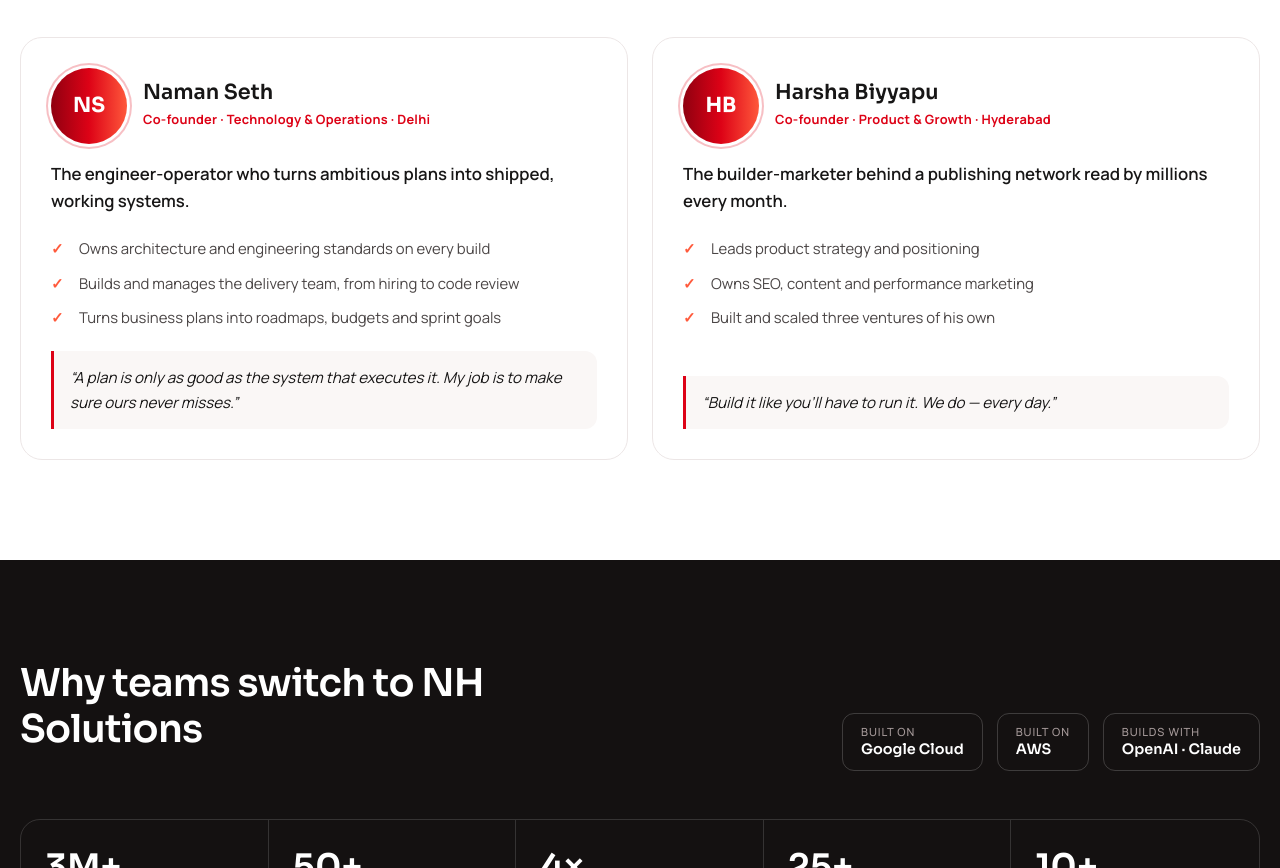
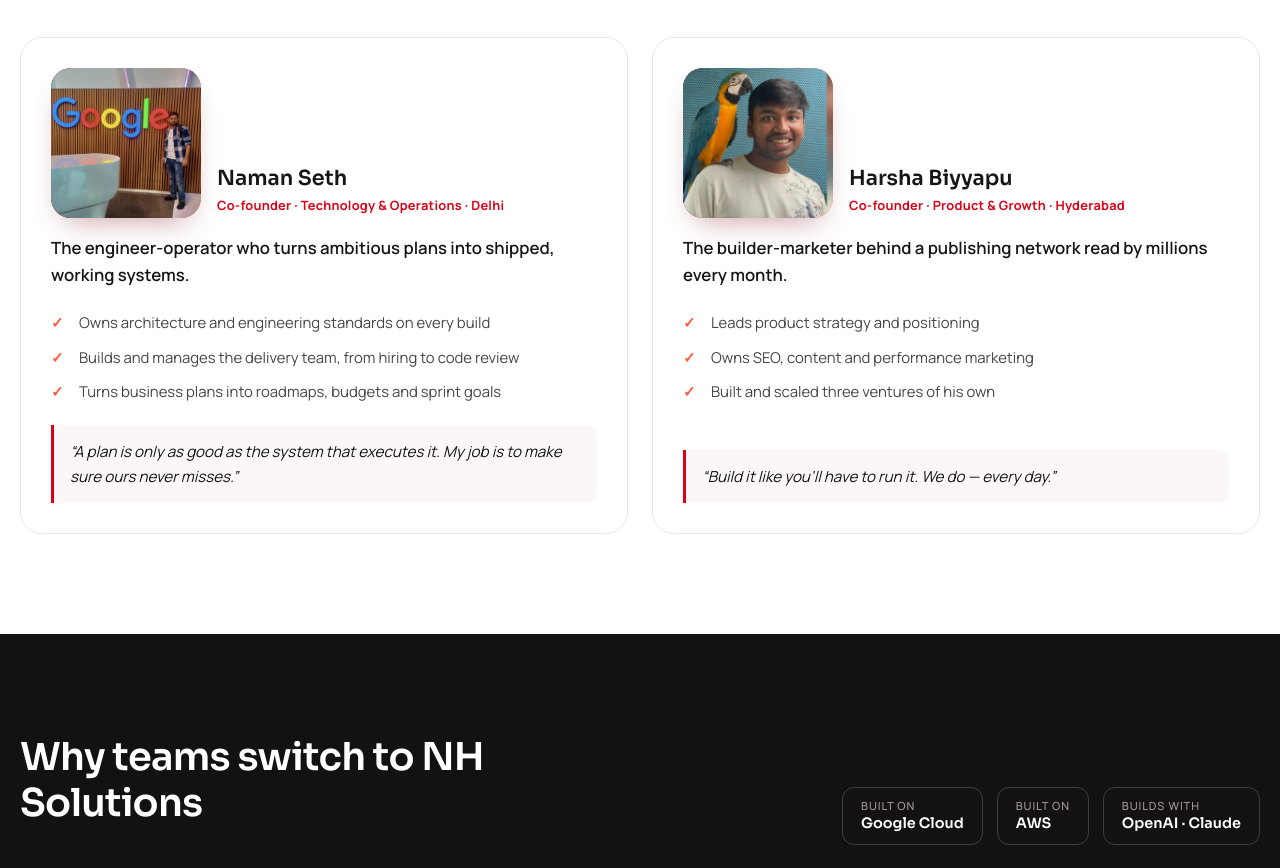
Before and after one commit to harshabiyyapu-web/nh-solutions-website, a plain HTML site: page index.html in a window 1280 px wide. Shown: the part 4623-5491 px from the top of the page. Drawn offline with Linux system fonts and the light colour scheme.

Commit message:
Add full co-founder photos
Co-Authored-By: Claude Opus 5.5 <noreply@anthropic.com>

```diff
--- a/assets/css/styles.css
+++ b/assets/css/styles.css
@@ -641,3 +641,9 @@ button.chip.active, button.chip:hover { background: var(--ink); color: #fff; bor
 .cf-avatar { position: relative; overflow: hidden; }
 .cf-avatar img { position: absolute; inset: 0; width: 100%; height: 100%; object-fit: cover; }
 .cf-card .cf-avatar { width: 76px; height: 76px; border-radius: 50%; box-shadow: 0 0 0 3px #fff, 0 0 0 5px rgba(221,2,22,.25); }
+/* Full founder photos */
+.cf-card .cf-top { align-items: flex-end; }
+.cf-card .cf-avatar { width: 150px; height: 150px; border-radius: 20px; box-shadow: 0 14px 30px -14px rgba(120,10,20,.45); font-size: 2rem; }
+.cf-card .cf-avatar img { object-fit: cover; }
+.cf-card.delivery .cf-avatar { width: 120px; height: 120px; }
+@media (max-width: 600px) { .cf-card .cf-top { flex-direction: column; align-items: flex-start; } .cf-card .cf-avatar { width: 100%; height: auto; aspect-ratio: 1; } }
```
Also changed, not shown: assets/img/founder-harsha.jpg (added), assets/img/founder-naman.jpg (added).
